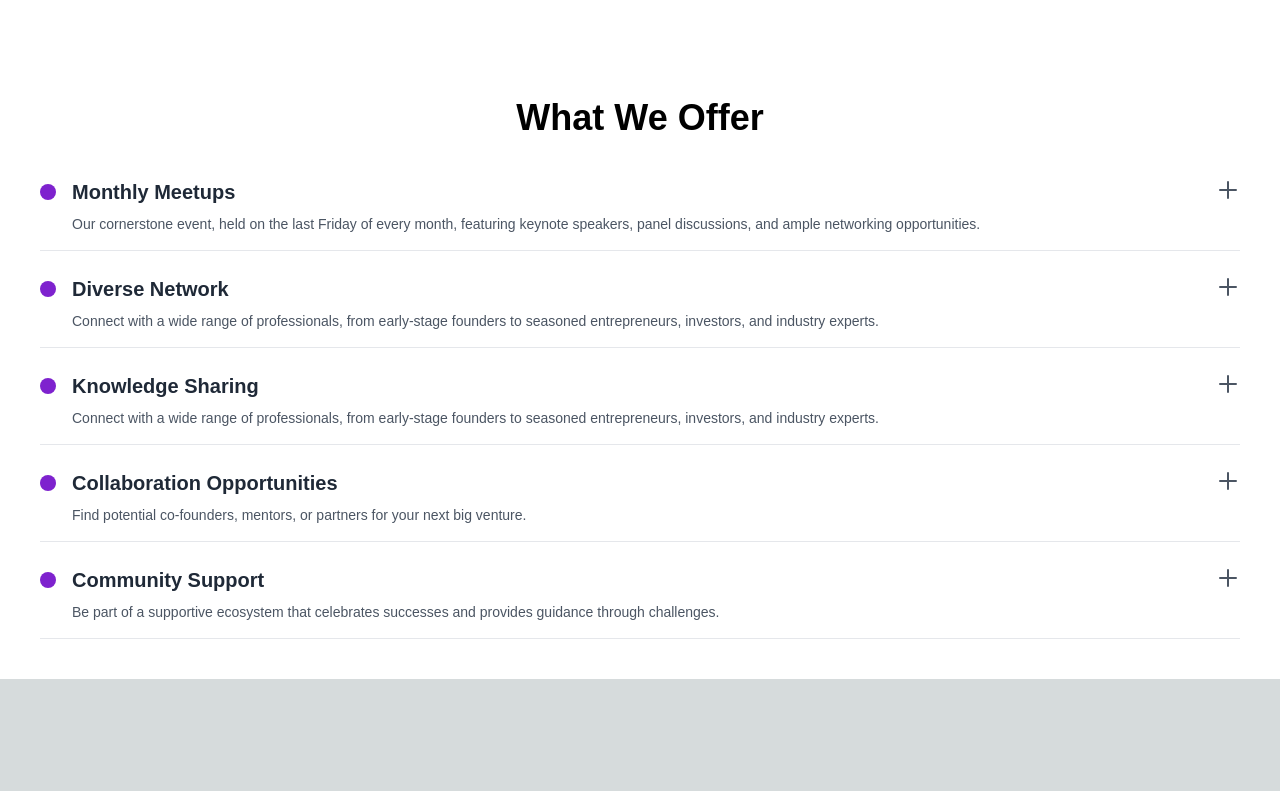
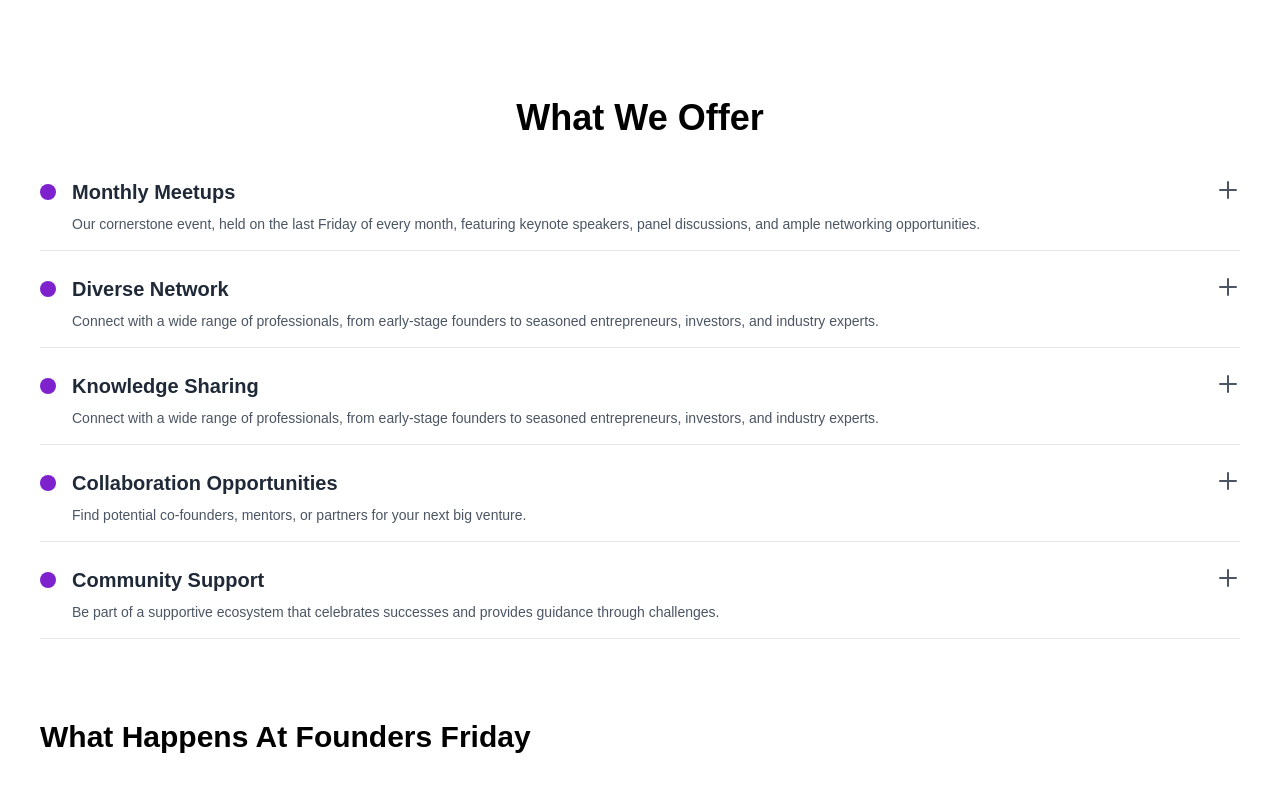
Before and after one commit to anasyakubu/anas-founders-friday, a Next.js app: page / in a window 1280 px wide. Shown: the part 1293-2084 px from the top of the page. Before the commit the page ends 1972 px from the top, so only its background shows below. Built offline with nearby package versions, Linux system fonts and the light colour scheme.

Commit message:
Add : WhatHappens Section

```diff
--- a/app/Home/page.tsx
+++ b/app/Home/page.tsx
@@ -2,6 +2,7 @@ import React from "react";
 import Hero from "../Section/Hero/Hero";
 import WhoAreWeSection from "../Section/WhoAreWeSection/WhoAreWeSection";
 import WhatWeOfferSection from "../Section/WhatWeOfferSection/WhatWeOfferSection";
+import WhatHappens from "../Section/WhatHappens/WhatHappens";
 
 const Home = () => {
   return (
@@ -10,6 +11,7 @@ const Home = () => {
       <Hero />
       <WhoAreWeSection />
       <WhatWeOfferSection />
+      <WhatHappens />
     </div>
   );
 };
--- /dev/null
+++ b/app/Section/WhatHappens/WhatHappens.tsx
@@ -0,0 +1,16 @@
+import React from "react";
+
+const WhatHappens = () => {
+  return (
+    <div className="WhatHappens">
+      <div className="p-10">
+        <h2 className="text-3xl font-semibold">
+          What Happens At Founders Friday
+        </h2>
+        <div className="py-20"></div>
+      </div>
+    </div>
+  );
+};
+
+export default WhatHappens;
```
